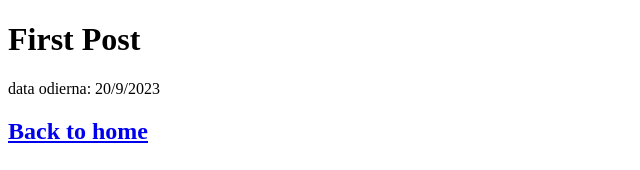
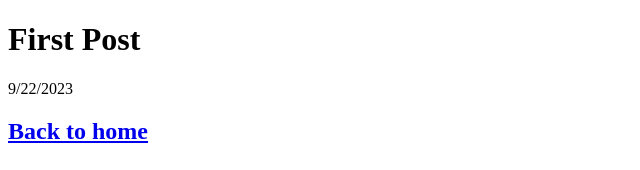
Before and after one commit to itplutoplutone350/nextjs-blog, a Next.js app: page /posts/first-post in a window 1280 px wide. Shown: the top 170 px of the page, without its empty margins (0-640 px from the left). Built offline with nearby package versions, Linux system fonts and the light colour scheme.

Commit message:
modifica di componente FirstPost in modo da poterlo usare come html tag

```diff
--- a/pages/index.js
+++ b/pages/index.js
@@ -12,7 +12,8 @@ export default function Home() {
       </Head>
 
       <main>
-        <FirstPost> prova </FirstPost>
+        <FirstPost> Hello this is current Date: </FirstPost>
+
         <h1 className={styles.title}>
           Welcome to <a href="https://nextjs.org">Next.js!</a>
         </h1>
--- a/pages/posts/first-post.js
+++ b/pages/posts/first-post.js
@@ -1,7 +1,9 @@
 
 import Link from 'next/link';
 
-const unixdata = 1695188948769211503;
+//esempio di unixdata = 1695188948769211503;
+const unixdata = Date.now();
+console.log (unixdata);
 
 function convertUnixToDate(unixTimestamp) {
     const date = new Date(unixTimestamp / 1000000); // Moltiplica per 1000 poiché JavaScript utilizza i millisecondi
@@ -16,12 +18,17 @@ function convertUnixToDate(unixTimestamp) {
   // Utilizza la funzione per convertire il timestamp Unix in una stringa data
 const formattedDate = convertUnixToDate(unixdata);
 
+// nota che quì children è obj destructurazione dell'ogeetto passato che è la props
+// ovvero si potrebbe fare  FirstPost(props) e poi dentro usare {props.children}
+export default function FirstPost({ children }) {
+  // children è una prop spciale ovvero  è il figlio del tag FirstPost
+  const formattedDate = new Date().toLocaleDateString();
 
-export default function FirstPost() {
   return (
     <div>
       <h1>First Post</h1>
-        <p> data odierna: {formattedDate}</p>
+      <p>  </p>
+      <p>{children}  {formattedDate}</p>
       <h2>
         <Link href="/">Back to home</Link>
       </h2>
```
Lines whose indentation alone changed are shown as unchanged.
